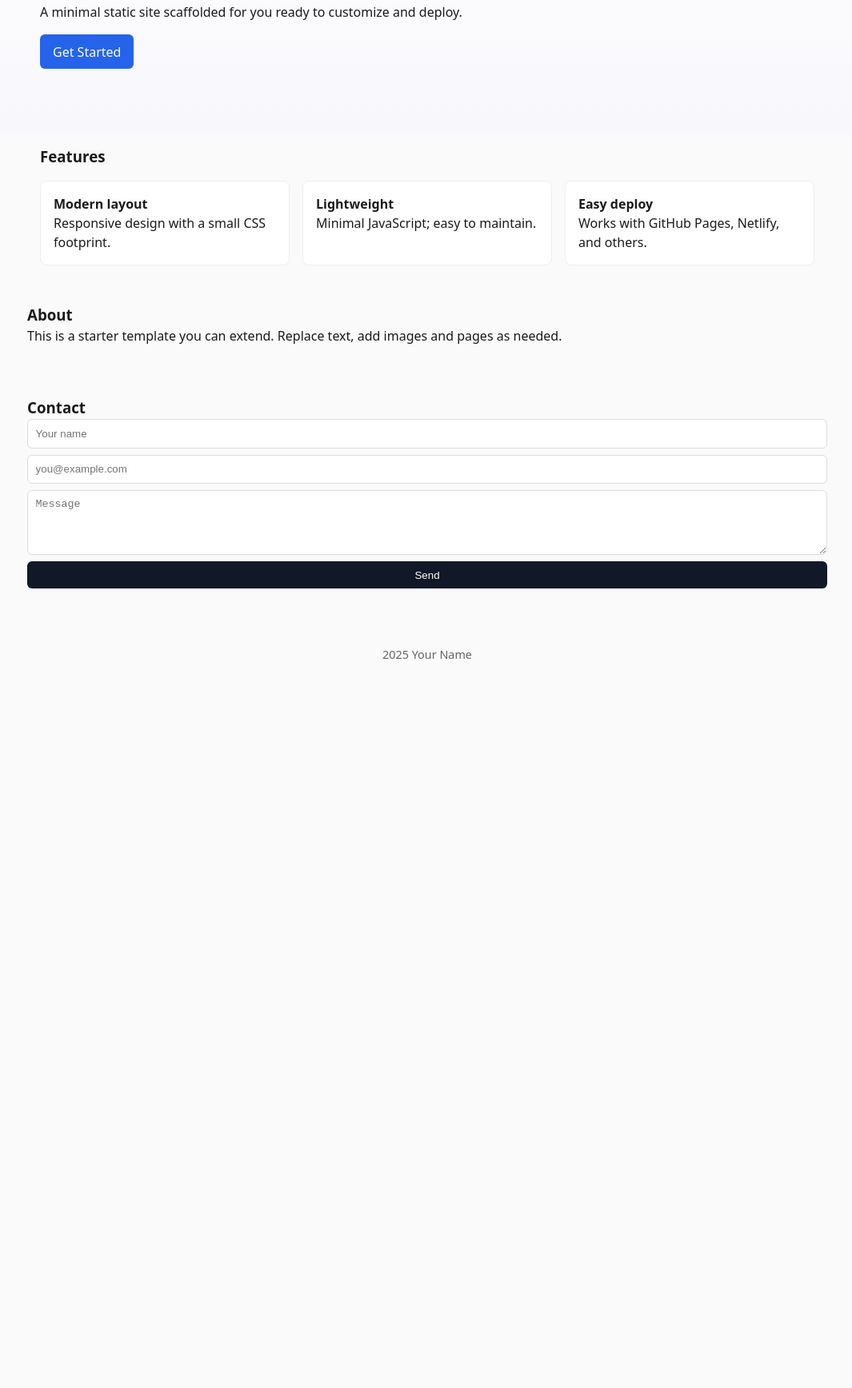
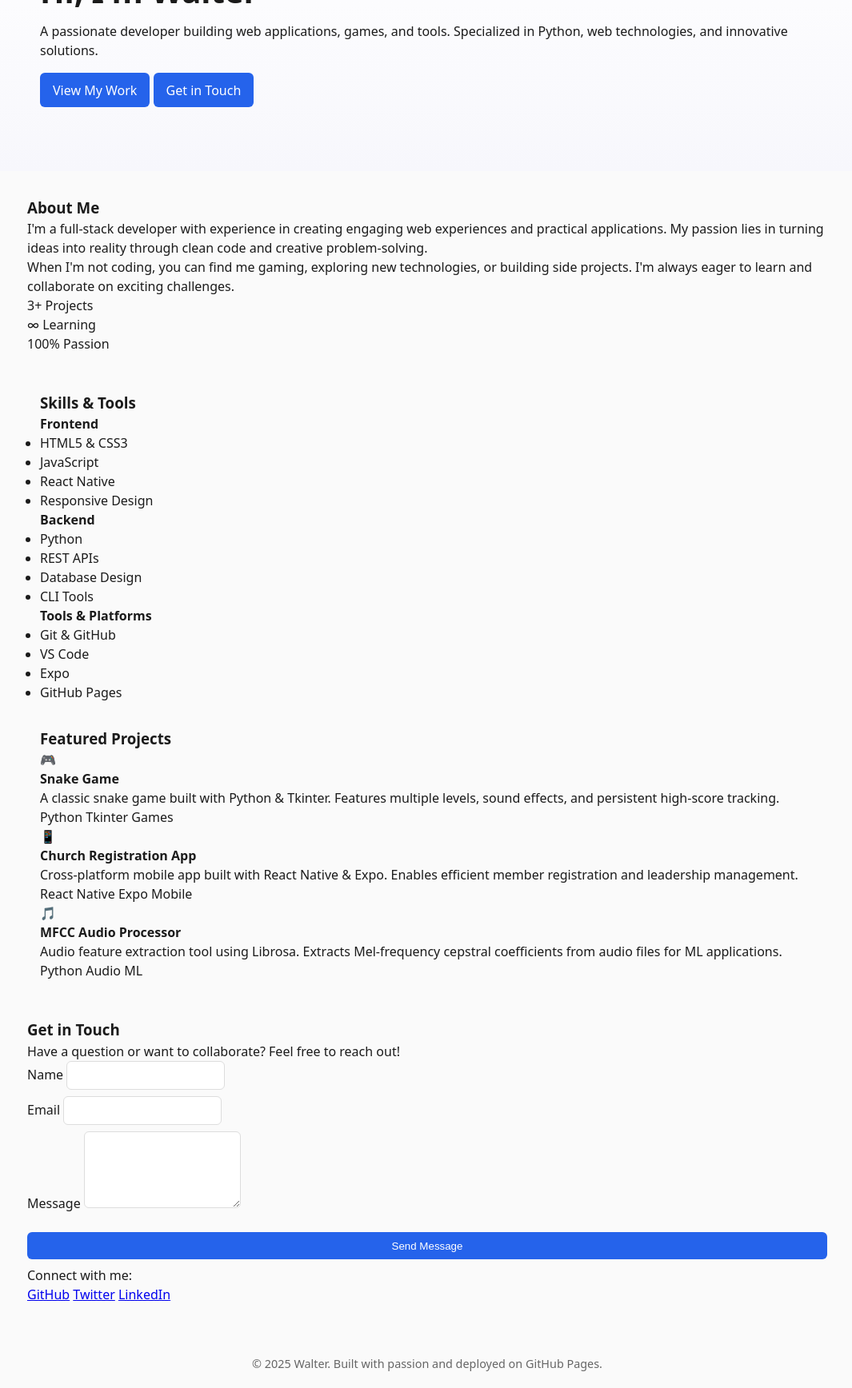
Before and after one commit to walteropp/My-first-site-, a plain HTML site: page index.html in a window 1280 px wide. Shown: the part 205-1941 px from the top of the page at 80% size, without its empty margins (106-1171 px from the left). Before the commit the page ends 1067 px from the top, so only its background shows below. Drawn offline with Linux system fonts and the light colour scheme.

Commit message:
Update index.html - Professional portfolio redesign

```diff
--- a/index.html
+++ b/index.html
@@ -3,73 +3,179 @@
 <head>
   <meta charset="utf-8">
   <meta name="viewport" content="width=device-width,initial-scale=1">
-  <title>Your Site  Starter</title>
+  <meta name="description" content="Walter's portfolio - Developer, creator, and innovator">
+  <meta name="theme-color" content="#007bff">
+  <title>Walter - Developer & Creator</title>
   <link rel="stylesheet" href="styles.css">
 </head>
 <body>
   <header class="site-header">
     <div class="container">
-      <h1 class="site-title">Your Site</h1>
+      <div class="header-content">
+        <h1 class="site-title">Walter</h1>
         <nav class="nav">
-        <a href="#features">Features</a>
           <a href="#about">About</a>
+          <a href="#skills">Skills</a>
+          <a href="#projects">Projects</a>
           <a href="#contact">Contact</a>
         </nav>
+      </div>
     </div>
   </header>
 
   <main>
     <section class="hero">
       <div class="container">
-        <h2>Simple, fast, and responsive</h2>
-        <p>A minimal static site scaffolded for you  ready to customize and deploy.</p>
-        <a class="btn" href="#contact">Get Started</a>
+        <div class="hero-content">
+          <h2>Hi, I'm Walter</h2>
+          <p>A passionate developer building web applications, games, and tools. Specialized in Python, web technologies, and innovative solutions.</p>
+          <div class="hero-buttons">
+            <a class="btn btn-primary" href="#projects">View My Work</a>
+            <a class="btn btn-secondary" href="#contact">Get in Touch</a>
+          </div>
+        </div>
       </div>
     </section>
 
-    <section id="features" class="features container">
-      <h3>Features</h3>
-      <div class="grid">
-        <article>
-          <h4>Modern layout</h4>
-          <p>Responsive design with a small CSS footprint.</p>
+    <section id="about" class="about container">
+      <div class="section-header">
+        <h3>About Me</h3>
+        <div class="underline"></div>
+      </div>
+      <div class="about-content">
+        <p>I'm a full-stack developer with experience in creating engaging web experiences and practical applications. My passion lies in turning ideas into reality through clean code and creative problem-solving.</p>
+        <p>When I'm not coding, you can find me gaming, exploring new technologies, or building side projects. I'm always eager to learn and collaborate on exciting challenges.</p>
+        <div class="highlights">
+          <div class="highlight">
+            <span class="number">3+</span>
+            <span class="label">Projects</span>
+          </div>
+          <div class="highlight">
+            <span class="number">∞</span>
+            <span class="label">Learning</span>
+          </div>
+          <div class="highlight">
+            <span class="number">100%</span>
+            <span class="label">Passion</span>
+          </div>
+        </div>
+      </div>
+    </section>
+
+    <section id="skills" class="skills container">
+      <div class="section-header">
+        <h3>Skills & Tools</h3>
+        <div class="underline"></div>
+      </div>
+      <div class="skills-grid">
+        <div class="skill-card">
+          <h4>Frontend</h4>
+          <ul>
+            <li>HTML5 & CSS3</li>
+            <li>JavaScript</li>
+            <li>React Native</li>
+            <li>Responsive Design</li>
+          </ul>
+        </div>
+        <div class="skill-card">
+          <h4>Backend</h4>
+          <ul>
+            <li>Python</li>
+            <li>REST APIs</li>
+            <li>Database Design</li>
+            <li>CLI Tools</li>
+          </ul>
+        </div>
+        <div class="skill-card">
+          <h4>Tools & Platforms</h4>
+          <ul>
+            <li>Git & GitHub</li>
+            <li>VS Code</li>
+            <li>Expo</li>
+            <li>GitHub Pages</li>
+          </ul>
+        </div>
+      </div>
+    </section>
+
+    <section id="projects" class="projects container">
+      <div class="section-header">
+        <h3>Featured Projects</h3>
+        <div class="underline"></div>
+      </div>
+      <div class="projects-grid">
+        <article class="project-card">
+          <div class="project-header">🎮</div>
+          <h4>Snake Game</h4>
+          <p>A classic snake game built with Python & Tkinter. Features multiple levels, sound effects, and persistent high-score tracking.</p>
+          <div class="project-tags">
+            <span>Python</span>
+            <span>Tkinter</span>
+            <span>Games</span>
+          </div>
         </article>
-        <article>
-          <h4>Lightweight</h4>
-          <p>Minimal JavaScript; easy to maintain.</p>
+        <article class="project-card">
+          <div class="project-header">📱</div>
+          <h4>Church Registration App</h4>
+          <p>Cross-platform mobile app built with React Native & Expo. Enables efficient member registration and leadership management.</p>
+          <div class="project-tags">
+            <span>React Native</span>
+            <span>Expo</span>
+            <span>Mobile</span>
+          </div>
         </article>
-        <article>
-          <h4>Easy deploy</h4>
-          <p>Works with GitHub Pages, Netlify, and others.</p>
+        <article class="project-card">
+          <div class="project-header">🎵</div>
+          <h4>MFCC Audio Processor</h4>
+          <p>Audio feature extraction tool using Librosa. Extracts Mel-frequency cepstral coefficients from audio files for ML applications.</p>
+          <div class="project-tags">
+            <span>Python</span>
+            <span>Audio</span>
+            <span>ML</span>
+          </div>
         </article>
       </div>
     </section>
 
-    <section id="about" class="about container">
-      <h3>About</h3>
-      <p>This is a starter template you can extend. Replace text, add images and pages as needed.</p>
-    </section>
-
     <section id="contact" class="contact container">
-      <h3>Contact</h3>
-      <form id="contactForm">
-        <label for="name" class="visually-hidden">Name</label>
-        <input type="text" id="name" name="name" placeholder="Your name" required>
-
-        <label for="email" class="visually-hidden">Email</label>
-        <input type="email" id="email" name="email" placeholder="you@example.com" required>
-
-        <label for="message" class="visually-hidden">Message</label>
-        <textarea id="message" name="message" rows="4" placeholder="Message"></textarea>
-
-        <button type="submit">Send</button>
+      <div class="section-header">
+        <h3>Get in Touch</h3>
+        <div class="underline"></div>
+      </div>
+      <div class="contact-content">
+        <p>Have a question or want to collaborate? Feel free to reach out!</p>
+        <form class="contact-form" id="contactForm">
+          <div class="form-group">
+            <label for="name">Name</label>
+            <input type="text" id="name" name="name" required>
+          </div>
+          <div class="form-group">
+            <label for="email">Email</label>
+            <input type="email" id="email" name="email" required>
+          </div>
+          <div class="form-group">
+            <label for="message">Message</label>
+            <textarea id="message" name="message" rows="5" required></textarea>
+          </div>
+          <button type="submit" class="btn btn-primary">Send Message</button>
         </form>
         <div id="formStatus" aria-live="polite" class="form-status"></div>
+        <div class="social-links">
+          <p>Connect with me:</p>
+          <div class="links">
+            <a href="https://github.com/walteropp" target="_blank" title="GitHub">GitHub</a>
+            <a href="https://twitter.com" target="_blank" title="Twitter">Twitter</a>
+            <a href="https://linkedin.com" target="_blank" title="LinkedIn">LinkedIn</a>
+          </div>
+        </div>
+      </div>
     </section>
   </main>
 
   <footer class="site-footer">
-    <div class="container"> 2025 Your Name</div>
+    <div class="container">
+      <p>&copy; 2025 Walter. Built with passion and deployed on GitHub Pages.</p>
+    </div>
   </footer>
 
   <script src="script.js"></script>
```
Lines whose indentation alone changed are shown as unchanged.
